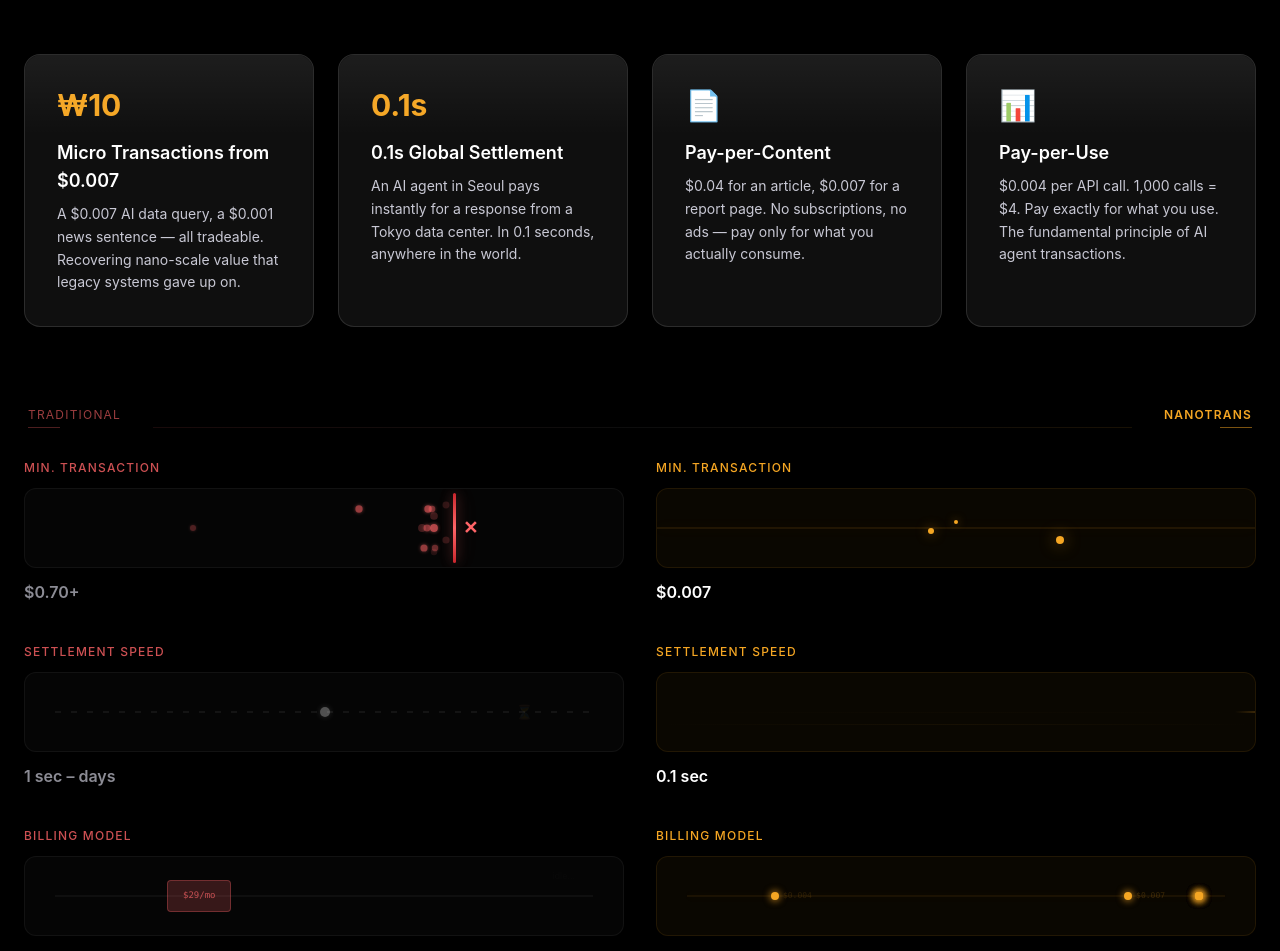
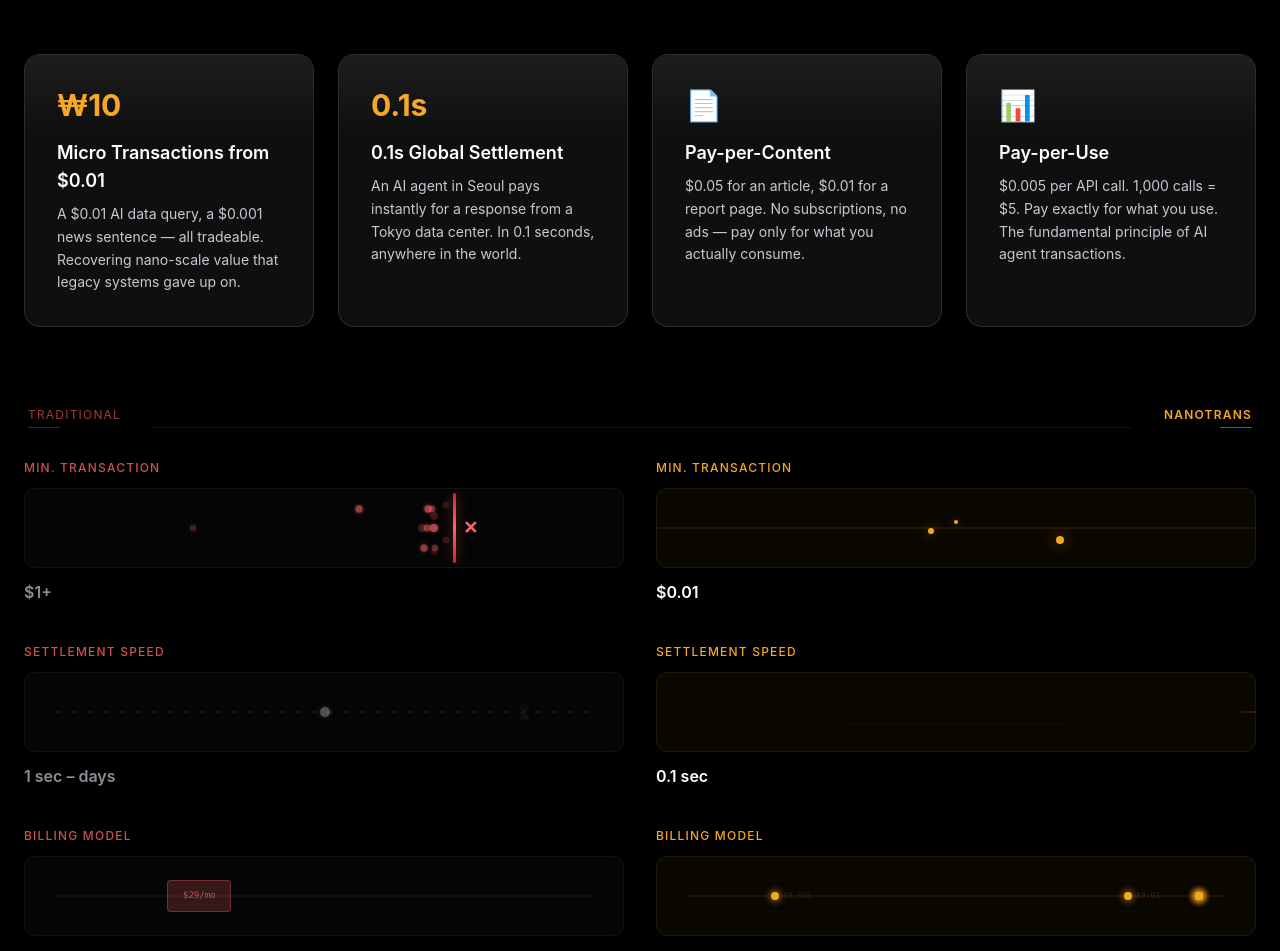
Before and after one commit to wiselake/homepage, a Next.js app: page /en/nanotrans in a window 1280 px wide. Shown: the part 480-1431 px from the top of the page. Built offline with nearby package versions, Linux system fonts and the light colour scheme.

Commit message:
Round USD amounts to clean numbers
$0.007→$0.01, $0.70→$1, $0.04→$0.05, $0.004→$0.005, $4→$5

Co-Authored-By: Claude Opus 4.6 <noreply@anthropic.com>

```diff
--- a/src/components/sections/NanoTransComparison.tsx
+++ b/src/components/sections/NanoTransComparison.tsx
@@ -264,7 +264,7 @@ function PayPerUseDots() {
               repeatDelay: 3.5,
             }}
           >
-            {["$0.007", "$0.004", "$0.01", "$0.002", "$0.007", "$0.004"][i]}
+            {["$0.01", "$0.005", "$0.01", "$0.002", "$0.01", "$0.005"][i]}
           </motion.span>
         </motion.div>
       ))}
--- a/src/messages/en.json
+++ b/src/messages/en.json
@@ -40,7 +40,7 @@
     "subtitle2": "Legacy payment systems cannot keep up.",
     "minAmount": {
       "title": "Minimum Transaction Too High",
-      "desc": "A $0.007 data query, a $0.001 news sentence — in legacy payment systems, fees exceed the principal. Nano-scale transactions between AI agents simply cannot happen."
+      "desc": "A $0.01 data query, a $0.001 news sentence — in legacy payment systems, fees exceed the principal. Nano-scale transactions between AI agents simply cannot happen."
     },
     "latency": {
       "title": "Slow Settlement",
@@ -57,8 +57,8 @@
     "subtitle": "Just as HTTP became the standard for information transfer, the x402 Protocol becomes the standard for AI agent payments.",
     "features": {
       "microPayment": {
-        "title": "Micro Transactions from $0.007",
-        "desc": "A $0.007 AI data query, a $0.001 news sentence — all tradeable. Recovering nano-scale value that legacy systems gave up on."
+        "title": "Micro Transactions from $0.01",
+        "desc": "A $0.01 AI data query, a $0.001 news sentence — all tradeable. Recovering nano-scale value that legacy systems gave up on."
       },
       "settlement": {
         "title": "0.1s Global Settlement",
@@ -66,11 +66,11 @@
       },
       "payPerContent": {
         "title": "Pay-per-Content",
-        "desc": "$0.04 for an article, $0.007 for a report page. No subscriptions, no ads — pay only for what you actually consume."
+        "desc": "$0.05 for an article, $0.01 for a report page. No subscriptions, no ads — pay only for what you actually consume."
       },
       "payPerUse": {
         "title": "Pay-per-Use",
-        "desc": "$0.004 per API call. 1,000 calls = $4. Pay exactly for what you use. The fundamental principle of AI agent transactions."
+        "desc": "$0.005 per API call. 1,000 calls = $5. Pay exactly for what you use. The fundamental principle of AI agent transactions."
       }
     }
   },
@@ -82,8 +82,8 @@
     "rows": {
       "minAmount": {
         "label": "Minimum Transaction",
-        "traditional": "$0.70+",
-        "nanotrans": "$0.007"
+        "traditional": "$1+",
+        "nanotrans": "$0.01"
       },
       "speed": {
         "label": "Settlement Speed",
@@ -100,18 +100,18 @@
   "ntComparison": {
     "headerTraditional": "Traditional",
     "trad": {
-      "amount": { "label": "Min. Transaction", "value": "$0.70+" },
+      "amount": { "label": "Min. Transaction", "value": "$1+" },
       "speed": { "label": "Settlement Speed", "value": "1 sec – days" },
       "model": { "label": "Billing Model", "value": "Subscription / Ads" }
     },
     "nano": {
-      "amount": { "label": "Min. Transaction", "value": "$0.007" },
+      "amount": { "label": "Min. Transaction", "value": "$0.01" },
       "speed": { "label": "Settlement Speed", "value": "0.1 sec" },
       "model": { "label": "Billing Model", "value": "Pay-per-Use" }
     },
     "stat": {
       "minTx": "Minimum Transaction",
-      "minTxValue": "$0.007",
+      "minTxValue": "$0.01",
       "settlement": "Global Settlement",
       "settlementValue": "0.1s",
       "protocol": "Payment Protocol",
@@ -265,7 +265,7 @@
     },
     "nanotrans": {
       "title": "NanoTrans | WiseLake",
-      "description": "Micropayment infrastructure built on x402 Protocol. Settle even $0.007 globally in 0.1 seconds.",
+      "description": "Micropayment infrastructure built on x402 Protocol. Settle even $0.01 globally in 0.1 seconds.",
       "heroLabel": "NanoTrans",
       "heroTitle": "Nano-scale Micropayment Infrastructure",
       "heroSubtitle": "Payment solution optimized for the AI agent economy, built on x402 Protocol"
@@ -334,7 +334,7 @@
     "subtitle": "Each service operates independently, connected as one ecosystem centered on NanoTrans.",
     "nanotrans": {
       "title": "NanoTrans",
-      "summary": "Payment infrastructure for the AI agent economy. x402 Protocol, $0.007 to global settlement in 0.1s. The payment engine behind all WiseLake services.",
+      "summary": "Payment infrastructure for the AI agent economy. x402 Protocol, $0.01 to global settlement in 0.1s. The payment engine behind all WiseLake services.",
       "cta": "Learn More"
     },
     "pigplan": {
```
